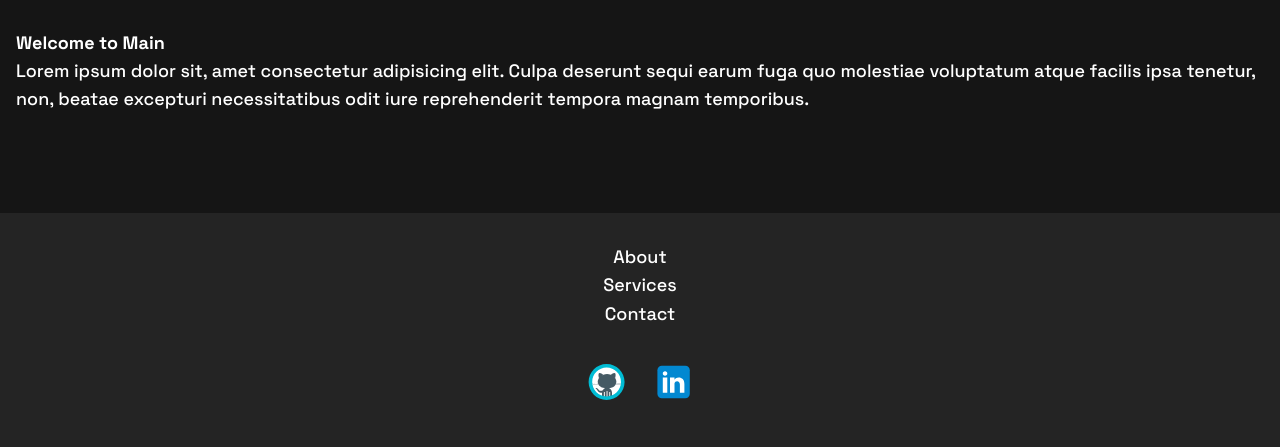
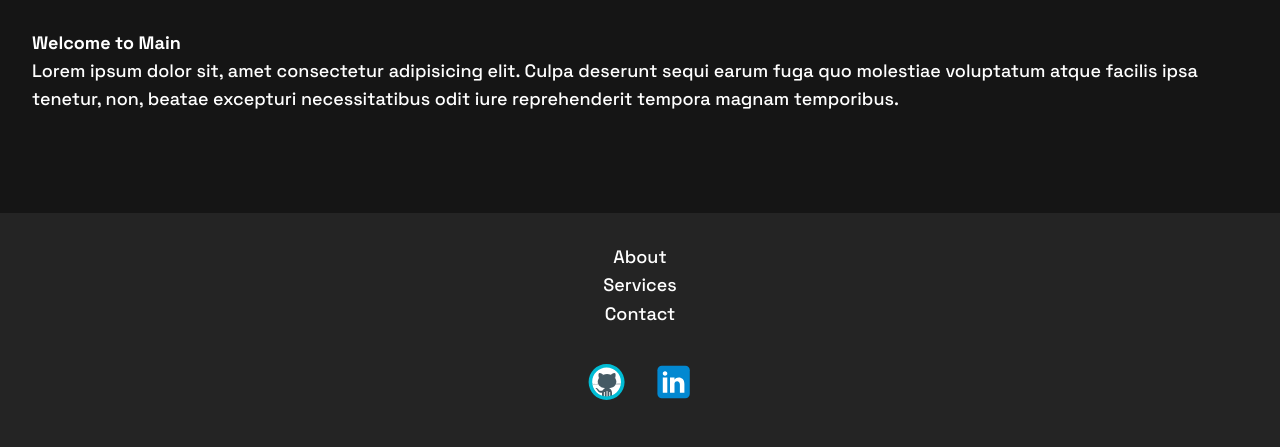
Before and after one commit to WADEAWHILE/wadeawhile.github.io, a PHP site: page / in a window 1280 px wide. Shown: the part 317-764 px from the top of the page. Run offline with PHP 8.4, Linux system fonts and the light colour scheme.

Commit message:
Update global.css
decrease .wrapper width

```diff
--- a/Example01/css/global.css
+++ b/Example01/css/global.css
@@ -150,7 +150,7 @@ a {
 }
 
 .wrapper {
-    width: calc(100% - 2rem); /* (1rem = 16px) */
+    width: calc(100% - 4rem); /* (1rem = 16px) */
     max-width: var(--container);
     margin-inline: auto; /* center */
 }
```
